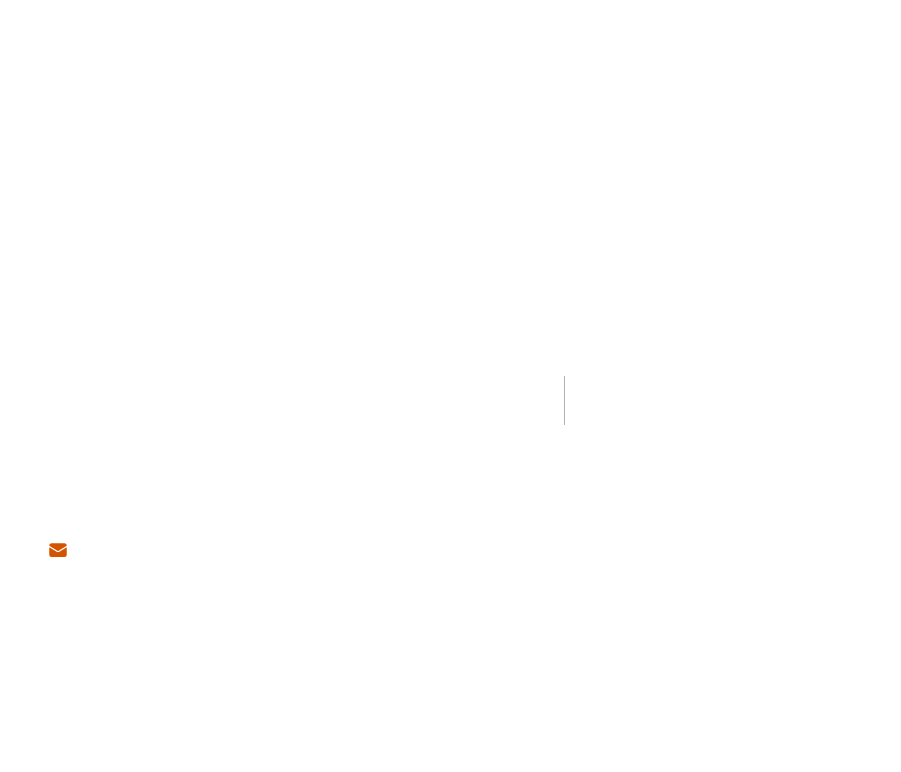
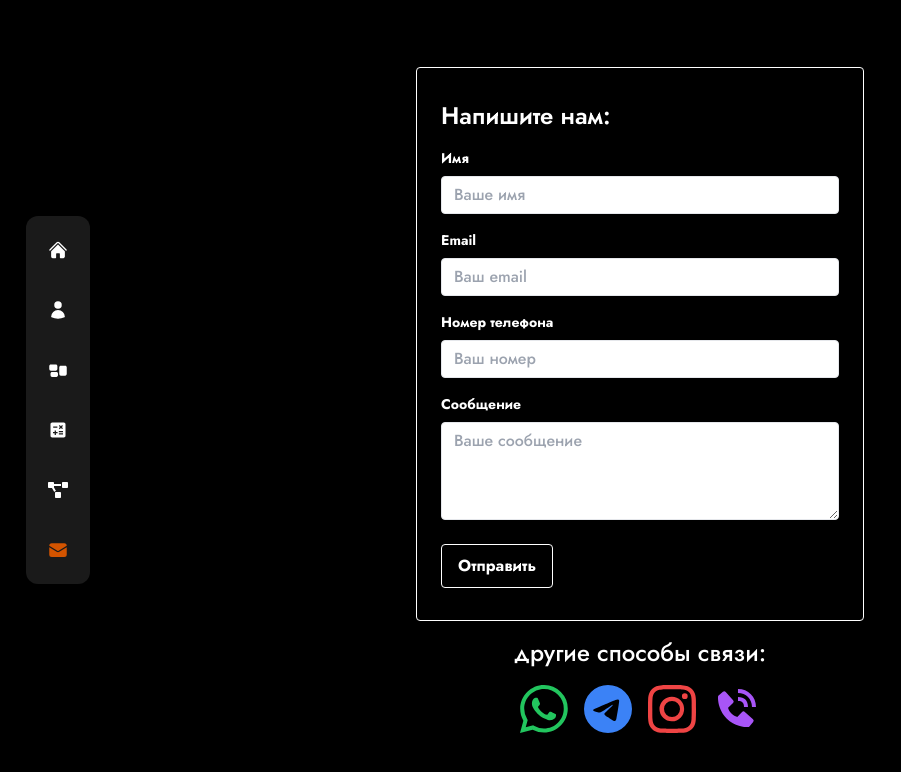
Before and after one commit to TyamackovM/a-studio, a Next.js app: page /contact in a window 1280 px wide. Before the commit this address had no page. Shown: the top 772 px of the page, without its empty margins (0-901 px from the left). Built offline with nearby package versions, Linux system fonts and the light colour scheme.

Commit message:
contact styling done

```diff
--- a/pages/_app.tsx
+++ b/pages/_app.tsx
@@ -1,6 +1,6 @@
 import "../styles/globals.css";
 import { AppProps } from "next/app";
-import TawkMessengerReact from "@tawk.to/tawk-messenger-react";
+// import TawkMessengerReact from "@tawk.to/tawk-messenger-react";
 
 //? router
 import { useRouter } from "next/router";
@@ -20,10 +20,10 @@ const MyApp: React.FC<AppProps> = ({ Component, pageProps }) => {
       <AnimatePresence mode="wait">
         <motion.div key={router.route} className="h-full">
           <Transition />
-          <TawkMessengerReact
+          {/* <TawkMessengerReact
             propertyId="64d8b031cc26a871b02ef4a4"
             widgetId="1h7sd5pgl"
-          />
+          /> */}
           <Component {...pageProps} />
         </motion.div>
       </AnimatePresence>
--- a/pages/about/index.tsx
+++ b/pages/about/index.tsx
@@ -1,27 +1,26 @@
 import { jostReg } from "../../fonts/fonts";
 
-import { IoIosMail, IoMdResize, IoMdCube, IoMdColorFill } from 'react-icons/io';
-import { PiCoffeeFill, PiDoorOpenFill } from 'react-icons/pi';
-import { TbArrowRightCircle } from 'react-icons/tb';
-import { FaCompassDrafting } from 'react-icons/fa6';
-import { MdChair, MdDone, MdImagesearchRoller } from 'react-icons/md';
+import { IoIosMail, IoMdResize, IoMdCube, IoMdColorFill } from "react-icons/io";
+import { PiCoffeeFill, PiDoorOpenFill } from "react-icons/pi";
+import { HiArrowLongRight } from "react-icons/hi2";
+import { FaCompassDrafting } from "react-icons/fa6";
+import { MdChair, MdDone, MdImagesearchRoller } from "react-icons/md";
 
 export const firstIcons = [
-  { title: 'Свяжитесь с нами!', icon: <IoIosMail size={60}/> },
-  { title: 'Первая встреча', icon: <PiCoffeeFill size={60}/> },
-  { title: 'Обмеры объекта', icon: <IoMdResize size={60}/> },
-  { title: 'Планировка', icon: <PiDoorOpenFill size={60}/> },
-  { title: '3D', icon: <IoMdCube size={60}/> },
-]
+  { title: "Свяжитесь с нами!", icon: <IoIosMail size={60} /> },
+  { title: "Первая встреча", icon: <PiCoffeeFill size={60} /> },
+  { title: "Обмеры объекта", icon: <IoMdResize size={60} /> },
+  { title: "Планировка", icon: <PiDoorOpenFill size={60} /> },
+  { title: "3D", icon: <IoMdCube size={60} /> },
+];
 
 export const secondIcons = [
-  { title: 'Чертежи', icon: <FaCompassDrafting size={60}/> },
-  { title: 'Подбор материалов', icon: <IoMdColorFill size={60}/> },
-  { title: 'Подбор мебели', icon: <MdChair size={60}/> },
-  { title: 'Проект готов!', icon: <MdDone size={60}/> },
-  { title: 'Начало ремонта', icon: <MdImagesearchRoller size={60}/> },
-]
-
+  { title: "Чертежи", icon: <FaCompassDrafting size={60} /> },
+  { title: "Подбор материалов", icon: <IoMdColorFill size={60} /> },
+  { title: "Подбор мебели", icon: <MdChair size={60} /> },
+  { title: "Проект готов!", icon: <MdDone size={60} /> },
+  { title: "Начало ремонта", icon: <MdImagesearchRoller size={60} /> },
+];
 
 export default function index() {
   return (
@@ -31,14 +30,17 @@ export default function index() {
       <div className="flex justify-between mb-16 icon-row">
         {firstIcons.map((circle, index) => (
           <>
-            <div key={index} className="flex flex-col items-center justify-center icon-container">
+            <div
+              key={index}
+              className="flex flex-col items-center justify-center icon-container"
+            >
               <div className="bg-white rounded-full p-4 text-main mb-2 w-20 h-20 flex items-center justify-center">
                 {circle.icon}
               </div>
               <span className="text-center icon-text">{circle.title}</span>
             </div>
             {index !== firstIcons.length - 1 && (
-              <TbArrowRightCircle className="arrow-icon text-accent" size={60} />
+              <HiArrowLongRight className="arrow-icon text-accent" size={40} />
             )}
           </>
         ))}
@@ -46,18 +48,21 @@ export default function index() {
       <div className="flex justify-between icon-row">
         {secondIcons.map((circle, index) => (
           <>
-            <div key={index} className="flex flex-col items-center justify-center icon-container">
+            <div
+              key={index}
+              className="flex flex-col items-center justify-center icon-container"
+            >
               <div className="bg-white rounded-full p-4 text-main mb-2 w-20 h-20 flex items-center justify-center">
                 {circle.icon}
               </div>
               <span className="text-center icon-text">{circle.title}</span>
             </div>
             {index !== secondIcons.length - 1 && (
-              <TbArrowRightCircle className="arrow-icon text-accent" size={60} />
+              <HiArrowLongRight className="arrow-icon text-accent" size={40} />
             )}
           </>
         ))}
       </div>
     </div>
-  )
+  );
 }
--- /dev/null
+++ b/pages/contact/index.tsx
@@ -0,0 +1,97 @@
+import { BsWhatsapp, BsTelegram, BsInstagram } from "react-icons/bs";
+import { BiSolidPhoneCall } from "react-icons/bi";
+
+export default function ContactPage() {
+  return (
+    <div className="bg-black min-h-screen flex flex-col justify-center max-sm:justify-start max-sm:mt-[10px] items-center text-white">
+      <div className="shadow-md border border-white rounded px-4 py-6 max-w-md w-full text-black max-sm:w-[380px] md:w-2/3 sm:py-8 sm:px-6">
+        <h2 className="text-2xl text-white font-semibold mb-4">
+          Напишите нам:
+        </h2>
+        <div className="mb-2 sm:mb-4">
+          <label
+            className="block text-white text-sm font-bold mb-2"
+            htmlFor="name"
+          >
+            Имя
+          </label>
+          <input
+            className="shadow appearance-none border rounded w-full py-2 px-3 text-gray-700 leading-tight focus:outline-none focus:shadow-outline"
+            id="name"
+            type="text"
+            placeholder="Ваше имя"
+          />
+        </div>
+        <div className="mb-2 sm:mb-4">
+          <label
+            className="block text-white text-sm font-bold mb-2"
+            htmlFor="email"
+          >
+            Email
+          </label>
+          <input
+            className="shadow appearance-none border rounded w-full py-2 px-3 text-gray-700 leading-tight focus:outline-none focus:shadow-outline"
+            id="email"
+            type="email"
+            placeholder="Ваш email"
+          />
+        </div>
+        <div className="mb-2 sm:mb-4">
+          <label
+            className="block text-white text-sm font-bold mb-2"
+            htmlFor="number"
+          >
+            Номер телефона
+          </label>
+          <input
+            className="shadow appearance-none border rounded w-full py-2 px-3 text-gray-700 leading-tight focus:outline-none focus:shadow-outline"
+            id="number"
+            type="text"
+            placeholder="Ваш номер"
+          />
+        </div>
+        <div className="mb-2 sm:mb-4">
+          <label
+            className="block text-white text-sm font-bold mb-2"
+            htmlFor="message"
+          >
+            Сообщение
+          </label>
+          <textarea
+            className="shadow appearance-none border rounded w-full py-2 px-3 text-gray-700 leading-tight focus:outline-none focus:shadow-outline"
+            id="message"
+            rows="4"
+            placeholder="Ваше сообщение"
+          ></textarea>
+        </div>
+        <div className="flex items-center justify-between">
+          <button
+            className="bg-black hover:bg-[#ff6219] text-white border border-white font-bold py-2 px-4 rounded focus:outline-none focus:shadow-outline"
+            type="submit"
+          >
+            Отправить
+          </button>
+        </div>
+      </div>
+      <p className="mt-4 text-2xl text-white">другие способы связи:</p>
+      <div className="mt-4 flex flex-wrap space-x-4 items-center justify-center sm:justify-between">
+        <a
+          href="https://wa.me/your-whatsapp-number"
+          target="_blank"
+          rel="noopener noreferrer"
+        >
+          <BsWhatsapp className="text-5xl text-green-500 hover:text-green-700 cursor-pointer" />
+        </a>
+        <a
+          href="https://t.me/your-telegram-username"
+          target="_blank"
+          rel="noopener noreferrer"
+        >
+          <BsTelegram className="text-5xl text-blue-500 hover:text-blue-700 cursor-pointer" />
+        </a>
+        <BsInstagram className="text-5xl text-red-500 hover:text-red-700 cursor-pointer" />
+        <BiSolidPhoneCall className="text-5xl text-purple-500 hover:text-purple-700 cursor-pointer" />
+      </div>
+    </div>
+  );
+}
```
